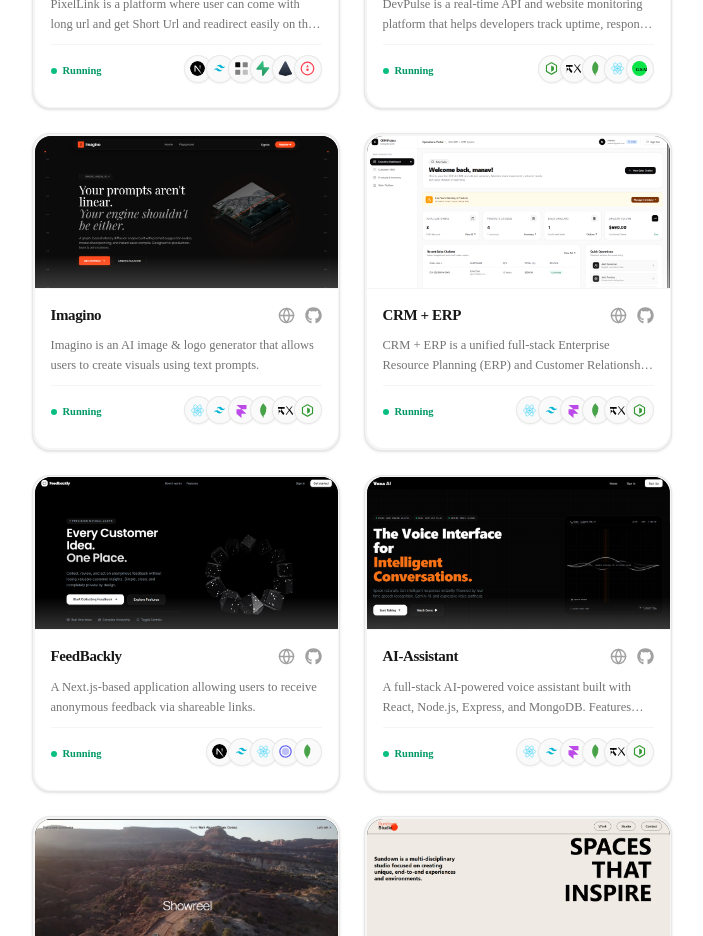
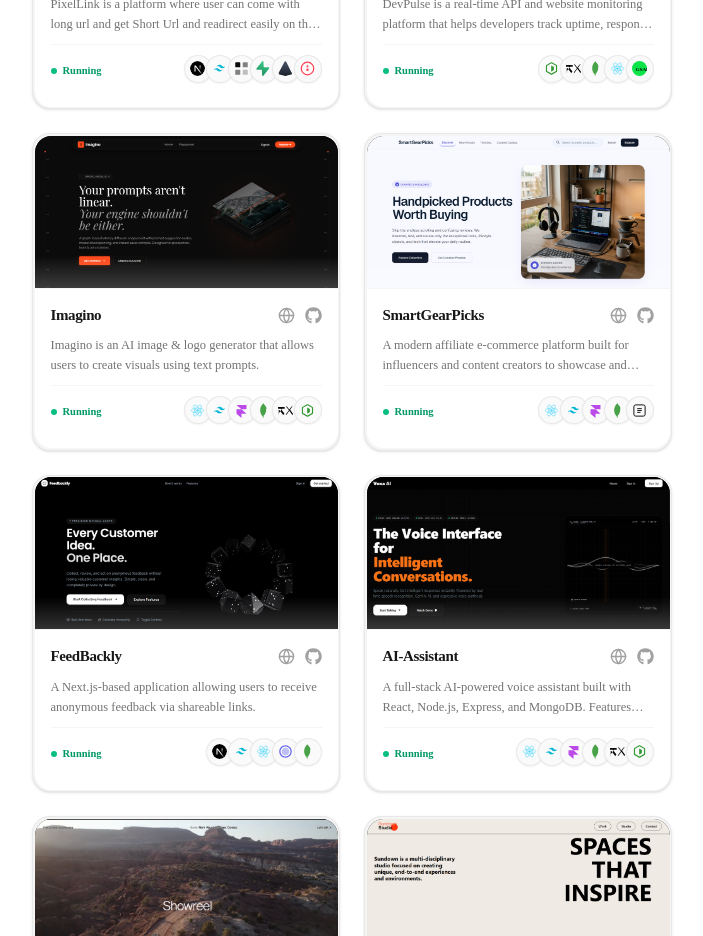
Before and after one commit to Manav948/Portfolio-V2.0, a Next.js app: page /projects in a window 1280 px wide. Shown: the part 820-1756 px from the top of the page, without its empty margins (288-991 px from the left). Built offline with nearby package versions, Linux system fonts and the light colour scheme.

Commit message:
update project

```diff
--- a/app/(app)/projects/projects.tsx
+++ b/app/(app)/projects/projects.tsx
@@ -84,13 +84,13 @@ const ALL_PROJECTS = [
     status: "Running",
   },
    {
-    img: "/crm.png",
-    title: "CRM + ERP",
+    img: "/smart.png",
+    title: "SmartGearPicks",
     description:
-      "CRM + ERP is a unified full-stack Enterprise Resource Planning (ERP) and Customer Relationship Management (CRM) platform. It streamlines customer lifecycle management, inventory cataloging, stock audit logging, and automated sales delivery order processing.",
-    tech: ["React", "Tailwind", "Framer Motion", "MongoDB", "Express", "Node"],
-    link: "https://crm-erp-sigma.vercel.app",
-    github: "https://github.com/Manav948/CRM-ERP",
+      "A modern affiliate e-commerce platform built for influencers and content creators to showcase and recommend products. Users can browse curated products and seamlessly redirect to Amazon through affiliate links.",
+    tech: ["React", "Tailwind", "Framer Motion", "MongoDB", "Next js",],
+    link: "https://smartgearpicks.manavvalani.in/",
+    github: "https://github.com/Manav948/SmartGearPicks",
     status: "Running",
   },
   {
```
Also changed, not shown: public/crm.png (deleted), public/smart.png (added).
